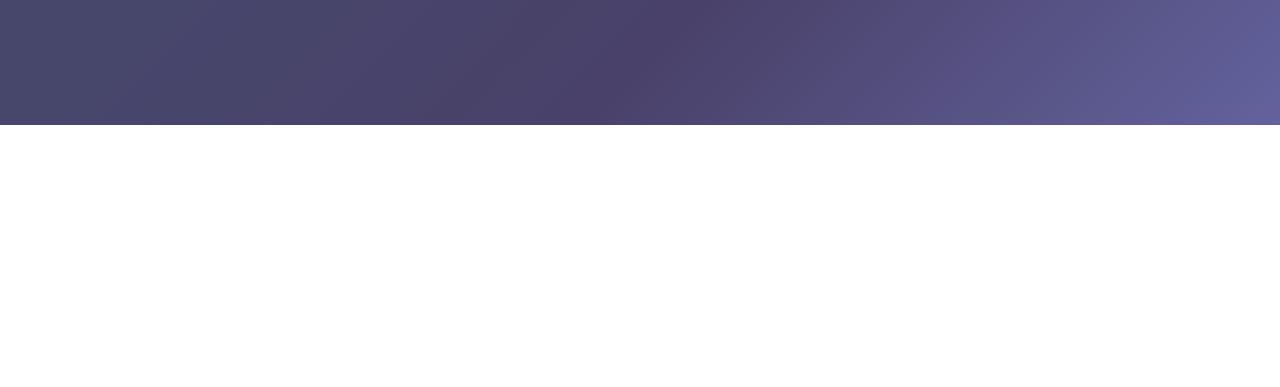
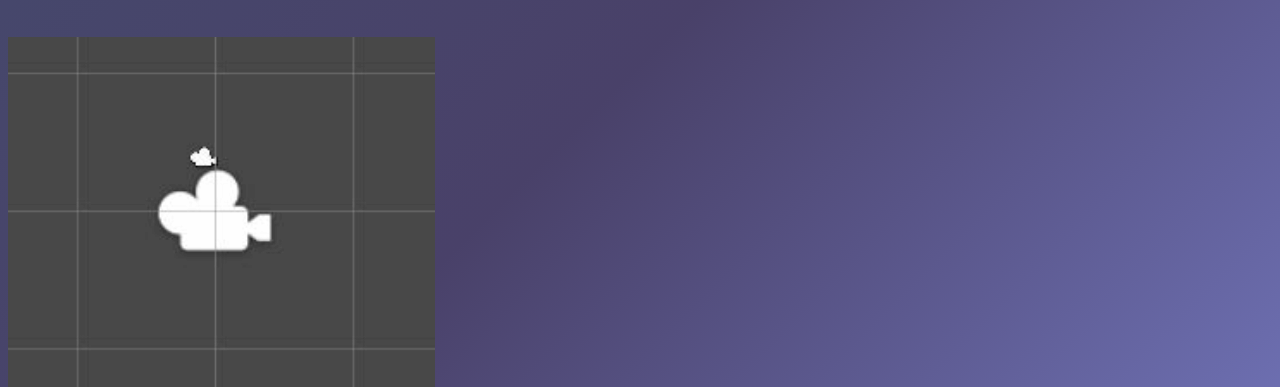
Before and after one commit to PhillBost/PhillBost.github.io, a plain HTML site: page index.html in a window 1280 px wide. Shown: the part 683-1070 px from the top of the page. Before the commit the page ends 808 px from the top, so only its background shows below. Drawn offline with Linux system fonts and the light colour scheme.

Commit message:
scalable font size + new portfolio item

```diff
--- a/index.html
+++ b/index.html
@@ -16,7 +16,7 @@
                 <p>Home</p>
              </a>
 
-            <a href = "about.html" class = "nav-link-wrapper">
+                <a href = "about.html" class = "nav-link-wrapper">
                 <p>About Me</p>
             </a>
         </div>
@@ -62,6 +62,20 @@
                 <h1>Misc</h1>
                     <div class="portfolio-items-wrapper">
 
+                        <a href = https://github.com/phillardb/Phills-Space-Game class="portfolio-item-wrapper">
+                            <div class="portfolio-img-background" style="background-image:url(images/cameraicon.jpg)"></div>
+                                <div class="img-text-wrapper">
+                                    <div class="subtitle">
+                                        One of my only Unity projects in C# on github is a few scripts that
+                                        allow the user to control a physics object in a 3D space with a 3D
+                                        camera. I programmed it intending to use it on future projects.
+                                        The template also includes camera collision, jumping, and sprinting.
+                                        The project was primarily to support clean camera movement using the mouse
+                                        that allows the player to zoom in and out. The design itself is very simple.
+                                        Feel free to reference for your own projects.
+                                    </div>
+                                </div>
+                        </a>
 
                     </div>
                 </div>
--- a/styles.css
+++ b/styles.css
@@ -114,7 +114,7 @@ html,
 }
 
 .portfolio-item-wrapper {
-    font-size: 110%;
+    font-size: 1.2vw;
     position: relative;
     color: rgba(255, 255, 255, 0);
     transition: 0.3s;
```
Also changed, not shown: images/cameraIcon.jpg (added), images/codingchart.PNG (added).
